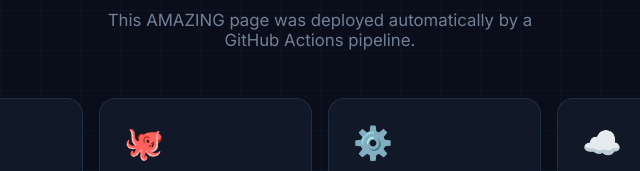
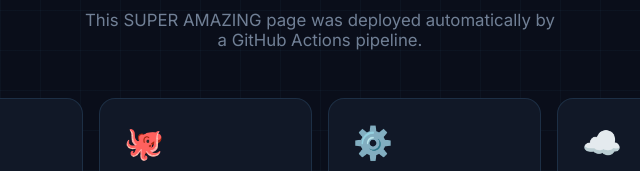
Before and after one commit to cjacoby85284/cicd-demo, a plain HTML site: page index.html in a window 1280 px wide. Shown: the part 190-361 px from the top of the page, 320-960 px from the left. Drawn offline with Linux system fonts and the light colour scheme.

Commit message:
Minor language change

```diff
--- a/index.html
+++ b/index.html
@@ -18,7 +18,7 @@
     <header>
         <div class="badge">🔁 CI/CD Learning Project</div>
         <h1>Hello from <span class="highlight">DEV</span></h1>
-        <p class="subtitle">This AMAZING page was deployed automatically by a GitHub Actions pipeline.</p>
+        <p class="subtitle">This SUPER AMAZING page was deployed automatically by a GitHub Actions pipeline.</p>
     </header>
 
     <main>
```
